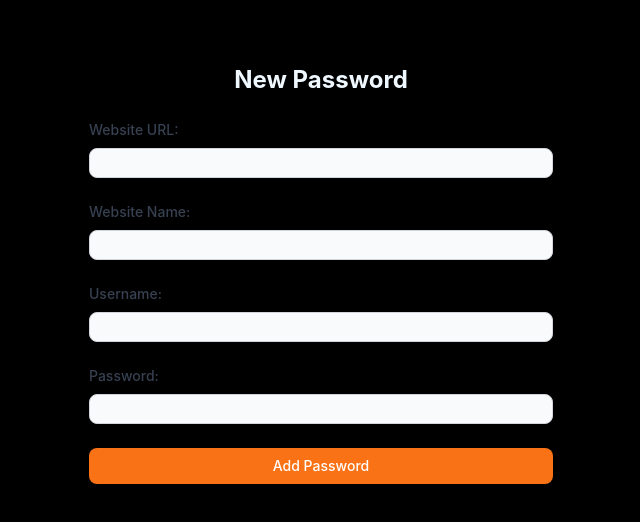
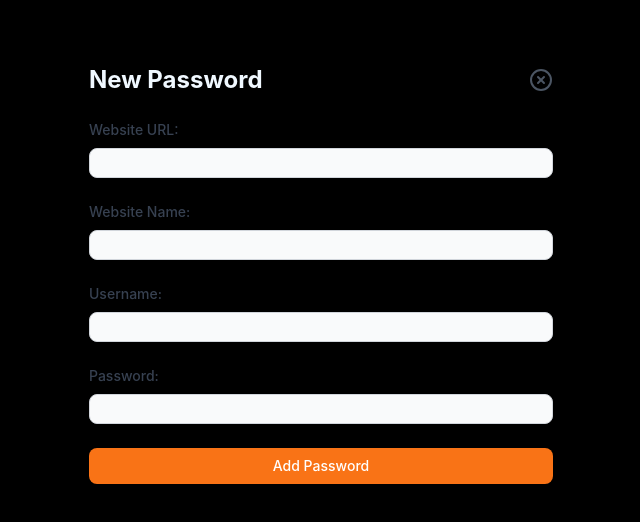
Before and after one commit to harshchandwani/password-manager-frontend, a Next.js app: page /add-password in a window 1280 px wide. Shown: the top 522 px of the page, without its empty margins (319-959 px from the left). Built offline with nearby package versions, Linux system fonts and the light colour scheme.

Commit message:
Add Close button on Add Password Page

```diff
--- a/src/app/add-password/page.tsx
+++ b/src/app/add-password/page.tsx
@@ -1,6 +1,7 @@
 "use client";
 import React, { useState } from "react";
 import { useRouter } from "next/navigation";
+import { CircleX } from "lucide-react";
 
 const AddPasswordPage: React.FC = () => {
   const [website, setWebsite] = useState("");
@@ -11,17 +12,17 @@ const AddPasswordPage: React.FC = () => {
   const router = useRouter();
   const websiteRegex =
     /^(https?:\/\/)?(www\.)?[-a-zA-Z0-9@:%._\+~#=]{2,256}\.[a-z]{2,6}\b([-a-zA-Z0-9@:%_\+.~#?&//=]*)/i;
+
   const handleSubmit = async (e: React.FormEvent) => {
     e.preventDefault();
     const token = localStorage.getItem("token");
 
     if (!token) {
-      router.push("/login"); // Redirect to login if not authenticated
+      router.push("/login");
       return;
     }
 
     try {
-      // Validate email
       if (!websiteRegex.test(website)) {
         setError("Please enter a valid website URL.");
         return;
@@ -32,14 +33,13 @@ const AddPasswordPage: React.FC = () => {
           method: "POST",
           headers: {
             "Content-Type": "application/json",
-            Authorization: `Bearer ${token}`, // Send the token with the request
+            Authorization: `Bearer ${token}`,
           },
           body: JSON.stringify({ website, websiteName, username, password }),
         }
       );
 
       if (response.ok) {
-        // Redirect to the dashboard or another page after successful addition
         router.push("/dashboard");
       } else {
         const errorData = await response.json();
@@ -55,7 +55,16 @@ const AddPasswordPage: React.FC = () => {
 
   return (
     <div className="max-w-lg mx-auto mt-10 p-6 shadow-lg rounded-lg">
-      <h1 className="text-2xl font-bold text-center mb-6">New Password</h1>
+      <div className="flex justify-between items-center mb-6">
+        <h1 className="text-2xl font-bold">New Password</h1>
+        <button
+          onClick={() => router.push("/dashboard")}
+          className="text-sm text-gray-600 hover:text-gray-800"
+        >
+          <CircleX />
+        </button>
+      </div>
+
       <form onSubmit={handleSubmit} className="space-y-6">
         {/* Website URL */}
         <div>
@@ -128,8 +137,10 @@ const AddPasswordPage: React.FC = () => {
             className="w-full p-1 border text-black text-sm border-gray-300 rounded-lg bg-gray-50 focus:outline-none focus:border-primary focus:ring-2 focus:ring-primary"
           />
         </div>
+
         {/* Error Message */}
         {error && <p className="text-red-500 mb-4">{error}</p>}
+
         {/* Submit Button */}
         <button
           type="submit"
```
